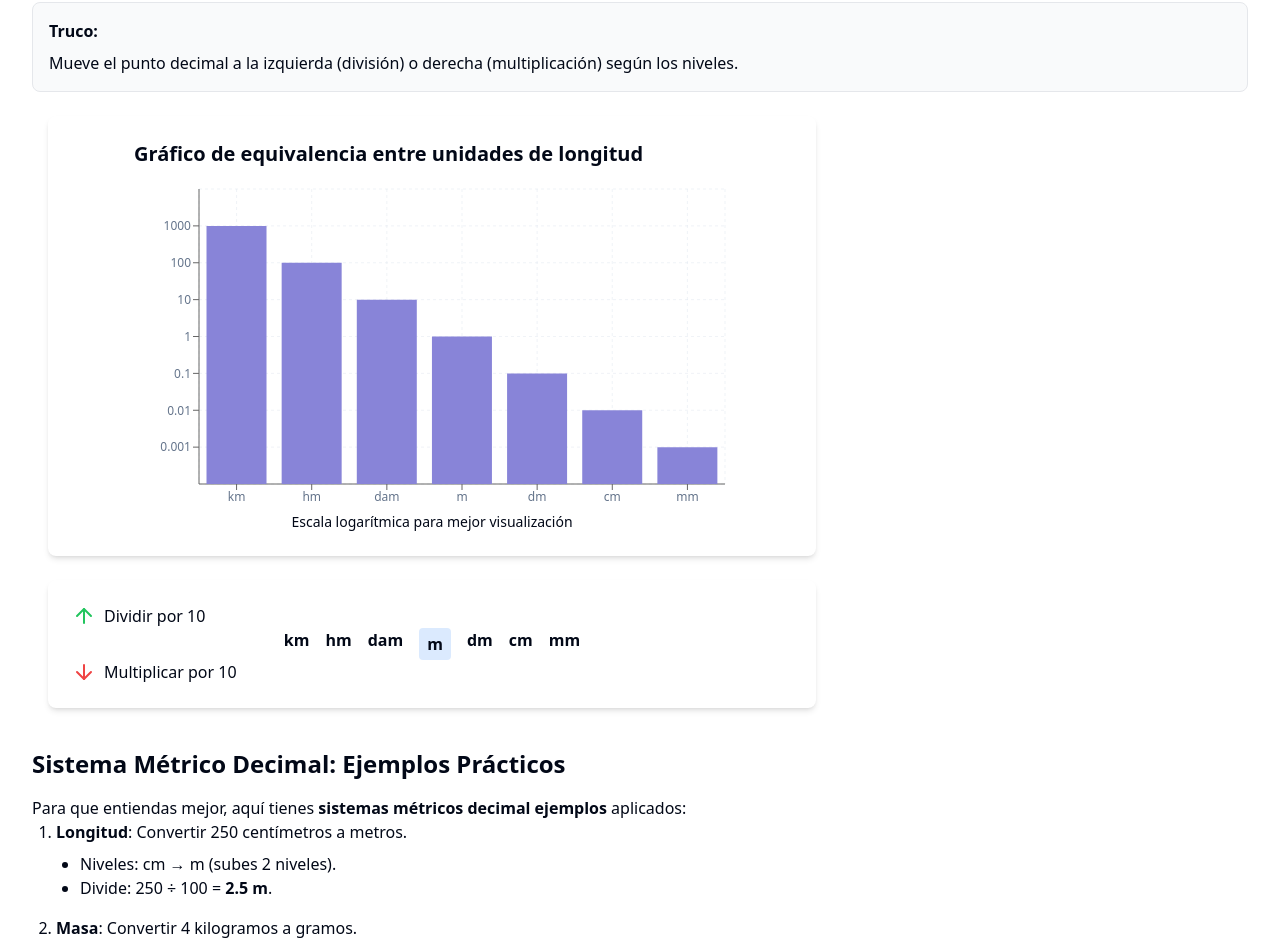
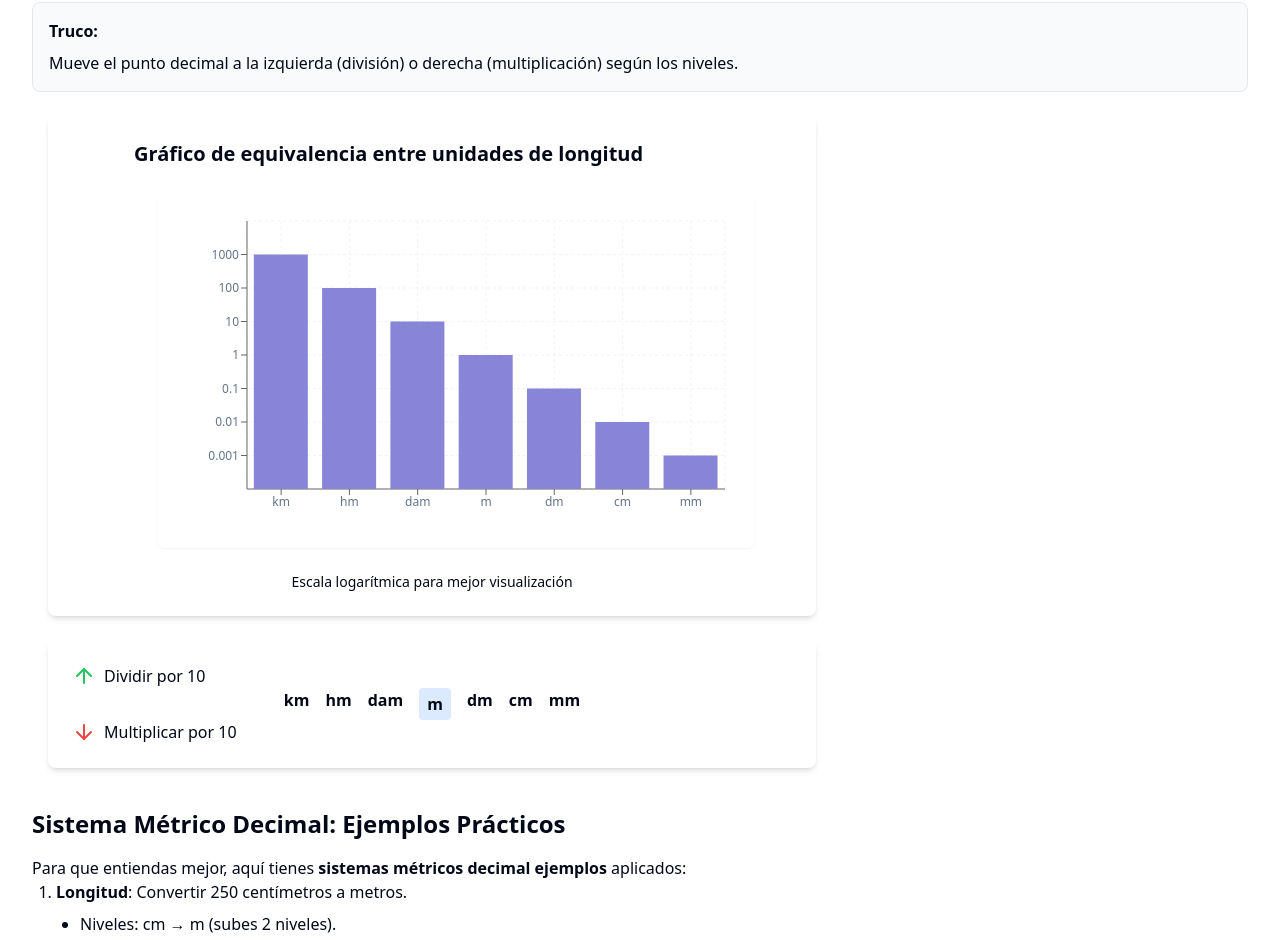
Before and after one commit to Zreeshah/regla-onl-measure-tool, a React (Vite) app: page /blog/sistema-metrico-decimal in a window 1280 px wide. Shown: the part 4850-5790 px from the top of the page. Built offline with nearby package versions, Linux system fonts and the light colour scheme.

Commit message:
Visual edit in Lovable
Edited UI in Lovable

```diff
--- a/src/pages/MetricSystemBlogPost.tsx
+++ b/src/pages/MetricSystemBlogPost.tsx
@@ -441,7 +441,7 @@ const MetricSystemBlogPost: React.FC = () => {
 
             <div className="mx-4 my-6 p-6 bg-white rounded-lg shadow-md w-full max-w-3xl overflow-hidden py-[24px] px-[86px]">
               <h3 className="text-xl font-semibold mb-4">Gráfico de equivalencia entre unidades de longitud</h3>
-              <div className="h-80 w-full">
+              <div className="mx-4 my-6 p-4 sm:mx-6 sm:p-6 bg-white rounded-md shadow-sm w-full max-w-3xl sm:max-w-4xl overflow-hidden">
                 <ChartContainer config={{
                 primary: {
                   label: "Equivalencia en metros"
```
